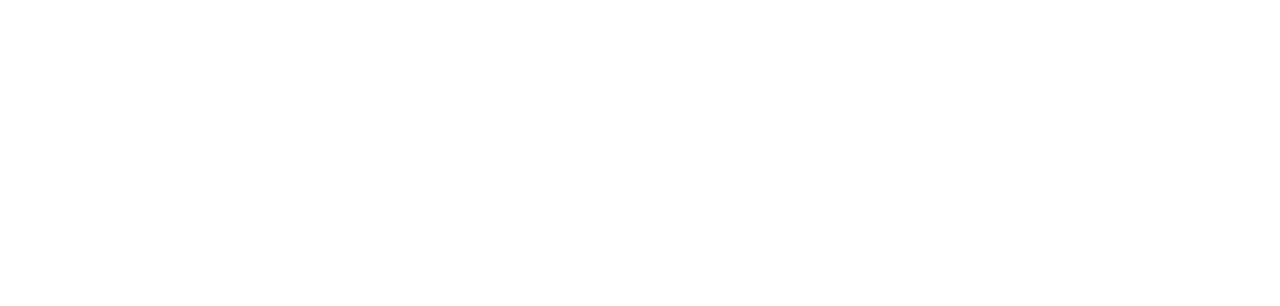
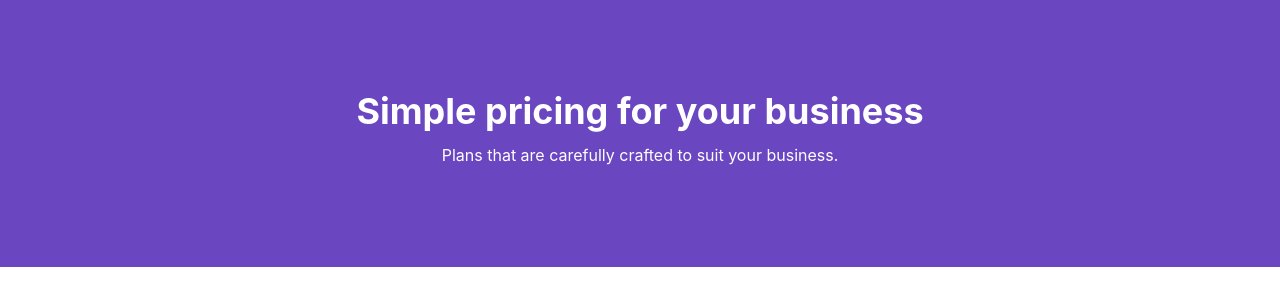
Before and after one commit to HassanShanJava/Pricing-UI, a Next.js app: page / in a window 1280 px wide. Shown: the top 306 px of the page. Built offline with nearby package versions, Linux system fonts and the light colour scheme.

Commit message:
working on the header component

```diff
--- a/app/Header.tsx
+++ b/app/Header.tsx
@@ -1,11 +1,13 @@
+import { Box, Heading, Text } from '@chakra-ui/react'
 import React from 'react'
 
 const Header = () => {
   return (
-    <div>
-
-    </div>
-  )
+    <Box textAlign={"center"} bg={"#6B46C1"} pt={"90px"} pb="100px  " color="white">
+        <Heading>Simple pricing for your business</Heading>
+        <Text pt="10px">Plans that are carefully crafted to suit your business.</Text>
+    </Box>
+   )
 }
 
 export default Header
```
